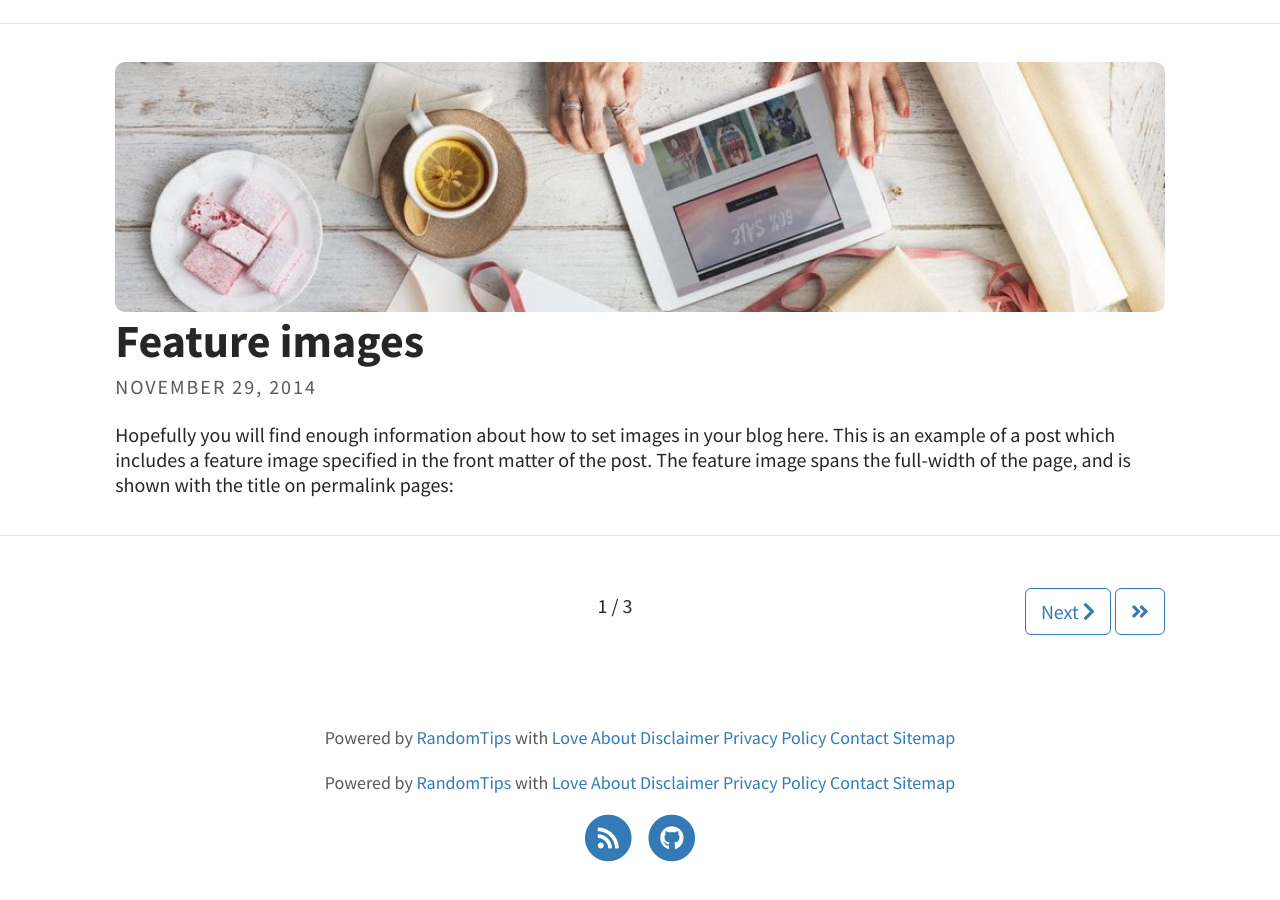
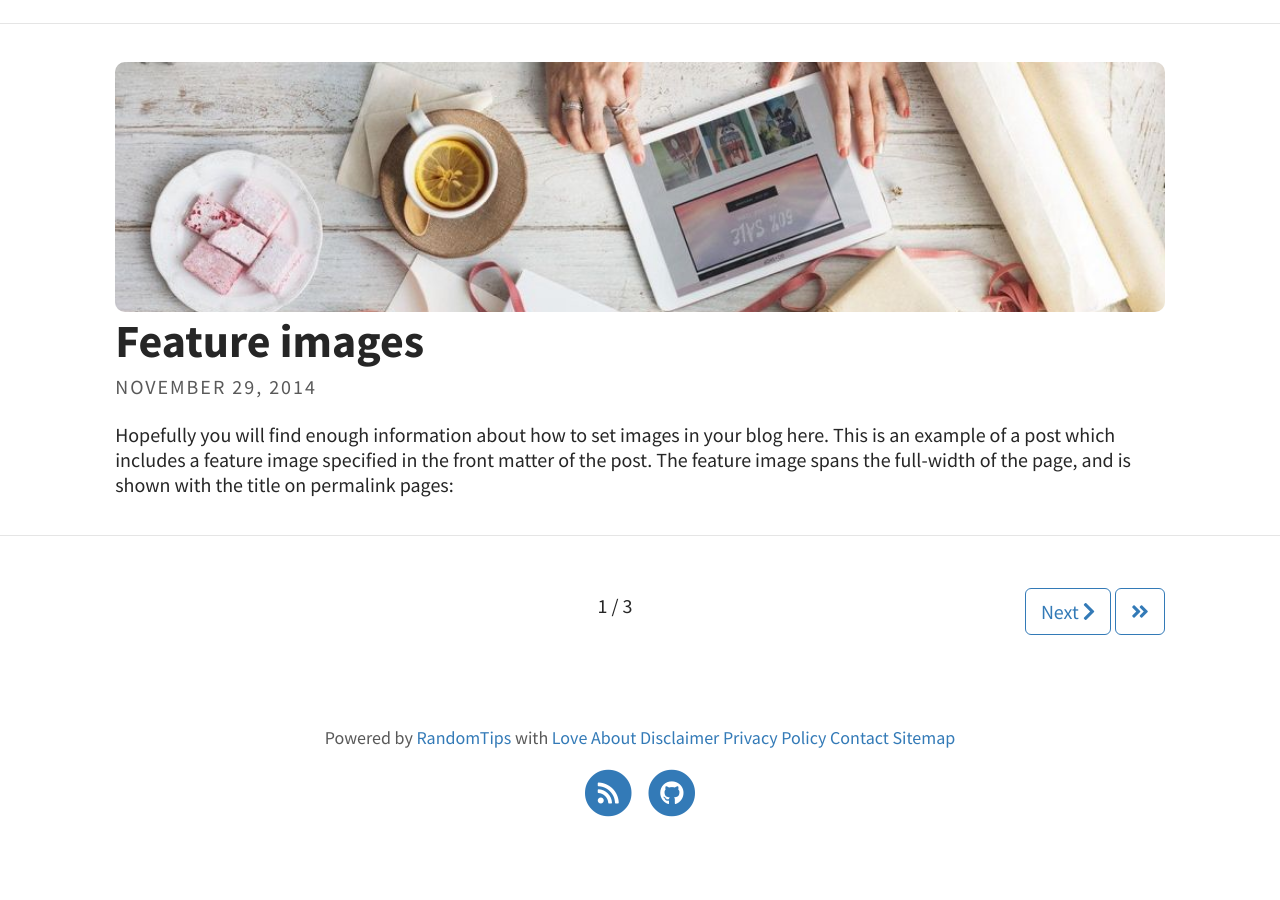
Before and after one commit to akunewb/akunewb.github.i, a Jekyll site: the page built from index.html, in a window 1280 px wide and 900 px high, scrolled down 1388 px. Built offline with Jekyll 4.4.1, drawn with Linux system fonts in a browser that asks for light colours; the list of posts is cut into pages by our own code; after the commit the page ends 2243 px from its top, so only the background shows below that.

Commit message:
Update footer.html

```diff
--- a/_includes/default/footer.html
+++ b/_includes/default/footer.html
@@ -1,6 +1,4 @@
 <footer class="site-footer">
-     <p class="text">
-        {{ site.footer_text | default: "About | Contact | Sitemap | Disclaimer | Privacy Policy" }}</p>
     <p class="text">
         {{ site.footer_text | default: "Powered by <a href='/'>Random Tips</a> with <a href='/'>Love</a>" }}</p>
             <div class="footer-icons">
```
